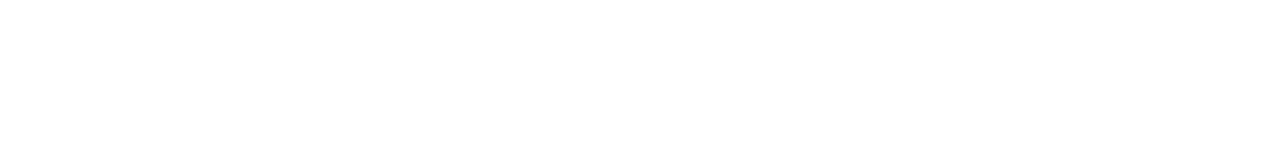
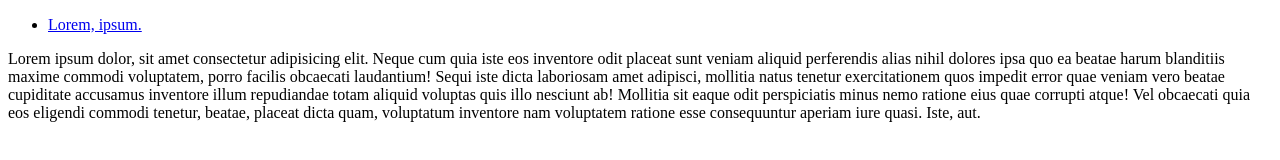
Before and after one commit to mashhurbek2005/practises, a plain HTML site: page index.html in a window 1280 px wide. Drawn offline with Linux system fonts and the light colour scheme.

Commit message:
Add hero sectio dfdn sdfsdfds

```diff
--- a/index.html
+++ b/index.html
@@ -17,6 +17,11 @@
 
   <header class="site-header">
 
+    <nav>
+      <ul>
+        <li><a href="#">Lorem, ipsum.</a></li>
+      </ul>
+    </nav>
   </header>
 
   <!-- SITE HEADER END -->
@@ -26,6 +31,12 @@
   <main class="site-main">
 
     <section class="hero">
+      <div class="box">
+        <p>
+
+          Lorem ipsum dolor, sit amet consectetur adipisicing elit. Neque cum quia iste eos inventore odit placeat sunt veniam aliquid perferendis alias nihil dolores ipsa quo ea beatae harum blanditiis maxime commodi voluptatem, porro facilis obcaecati laudantium! Sequi iste dicta laboriosam amet adipisci, mollitia natus tenetur exercitationem quos impedit error quae veniam vero beatae cupiditate accusamus inventore illum repudiandae totam aliquid voluptas quis illo nesciunt ab! Mollitia sit eaque odit perspiciatis minus nemo ratione eius quae corrupti atque! Vel obcaecati quia eos eligendi commodi tenetur, beatae, placeat dicta quam, voluptatum inventore nam voluptatem ratione esse consequuntur aperiam iure quasi. Iste, aut.
+        </p>
+      </div>
 
     </section>
 
```
